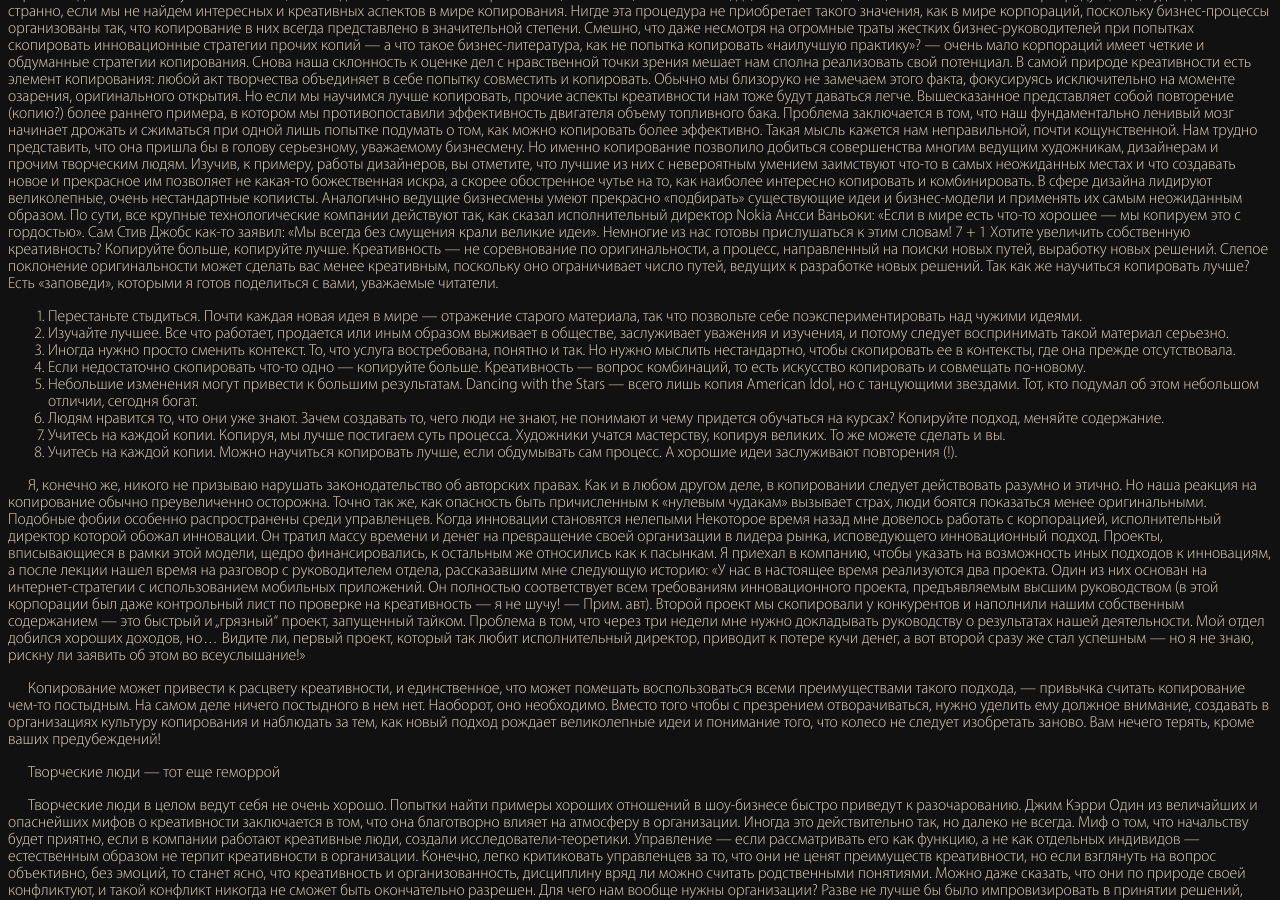
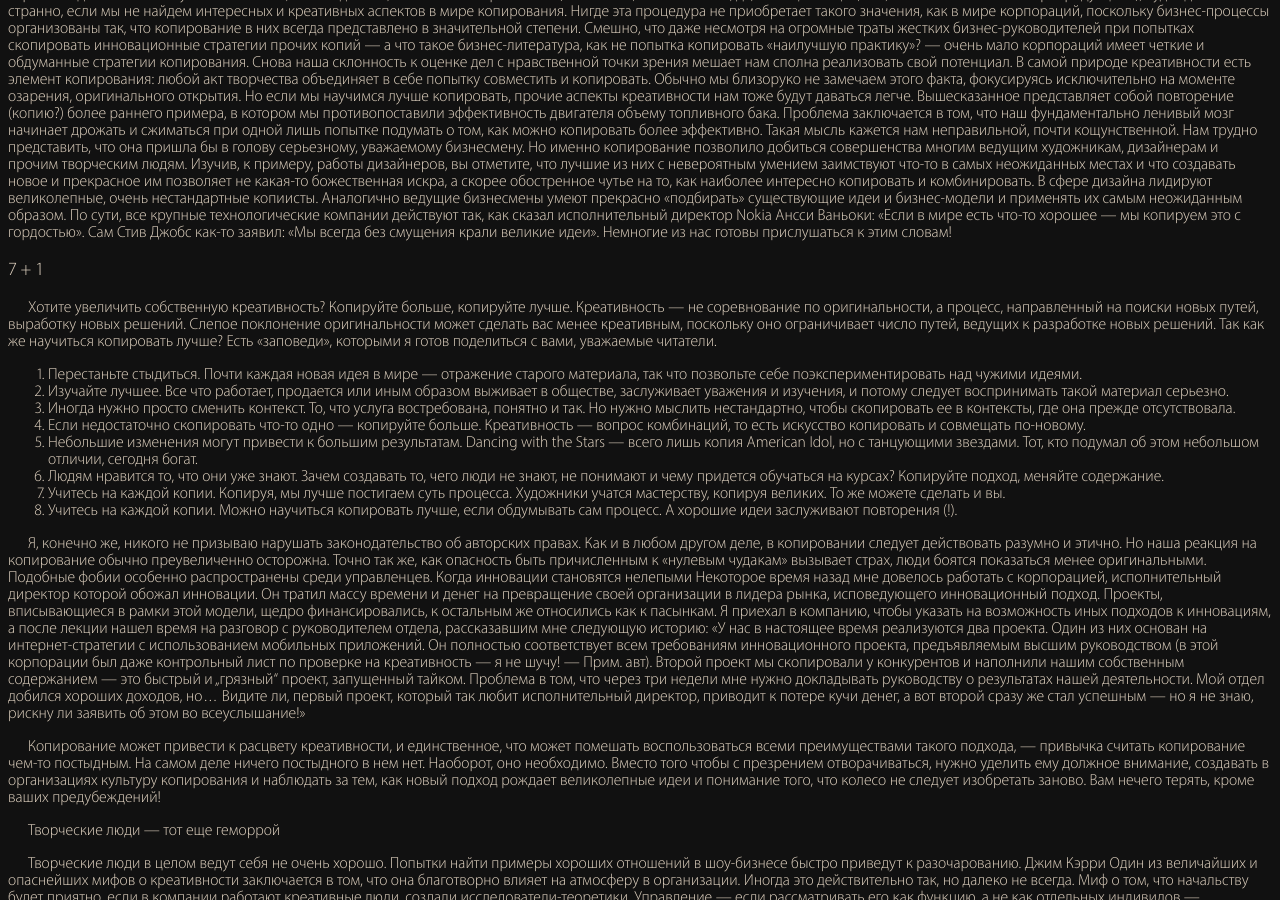
Before and after one commit to pwrmind/md.lib.ru, a Jekyll site: the page built from _books/fanky_idei.md, in a window 1280 px wide and 900 px high, scrolled down 21458 px. Built offline with Jekyll 4.4.1, drawn with Linux system fonts in a browser that asks for light colours.

Commit message:
some change

```diff
--- a/_books/fanky_idei.md
+++ b/_books/fanky_idei.md
@@ -706,7 +706,9 @@ Google великолепна именно потому, что умеет с у
 Нигде эта процедура не приобретает такого значения, как в мире корпораций, поскольку бизнес-процессы организованы так, что копирование в них всегда представлено в значительной степени. Смешно, что даже несмотря на огромные траты жестких бизнес-руководителей при попытках скопировать инновационные стратегии прочих копий — а что такое бизнес-литература, как не попытка копировать «наилучшую практику»? — очень мало корпораций имеет четкие и обдуманные стратегии копирования. Снова наша склонность к оценке дел с нравственной точки зрения мешает нам сполна реализовать свой потенциал.
 В самой природе креативности есть элемент копирования: любой акт творчества объединяет в себе попытку совместить и копировать. Обычно мы близоруко не замечаем этого факта, фокусируясь исключительно на моменте озарения, оригинального открытия. Но если мы научимся лучше копировать, прочие аспекты креативности нам тоже будут даваться легче. Вышесказанное представляет собой повторение (копию?) более раннего примера, в котором мы противопоставили эффективность двигателя объему топливного бака. Проблема заключается в том, что наш фундаментально ленивый мозг начинает дрожать и сжиматься при одной лишь попытке подумать о том, как можно копировать более эффективно. Такая мысль кажется нам неправильной, почти кощунственной. Нам трудно представить, что она пришла бы в голову серьезному, уважаемому бизнесмену. Но именно копирование позволило добиться совершенства многим ведущим художникам, дизайнерам и прочим творческим людям.
 Изучив, к примеру, работы дизайнеров, вы отметите, что лучшие из них с невероятным умением заимствуют что-то в самых неожиданных местах и что создавать новое и прекрасное им позволяет не какая-то божественная искра, а скорее обостренное чутье на то, как наиболее интересно копировать и комбинировать. В сфере дизайна лидируют великолепные, очень нестандартные копиисты. Аналогично ведущие бизнесмены умеют прекрасно «подбирать» существующие идеи и бизнес-модели и применять их самым неожиданным образом. По сути, все крупные технологические компании действуют так, как сказал исполнительный директор Nokia Ансси Ваньоки: «Если в мире есть что-то хорошее — мы копируем это с гордостью». Сам Стив Джобс как-то заявил: «Мы всегда без смущения крали великие идеи». Немногие из нас готовы прислушаться к этим словам!
-7 + 1
+
+### 7 + 1
+
 Хотите увеличить собственную креативность?
 Копируйте больше, копируйте лучше. Креативность — не соревнование по оригинальности, а процесс, направленный на поиски новых путей, выработку новых решений. Слепое поклонение оригинальности может сделать вас менее креативным, поскольку оно ограничивает число путей, ведущих к разработке новых решений.
 Так как же научиться копировать лучше? Есть «заповеди», которыми я готов поделиться с вами, уважаемые читатели.
@@ -714,11 +716,7 @@ Google великолепна именно потому, что умеет с у
 2. Изучайте лучшее. Все что работает, продается или иным образом выживает в обществе, заслуживает уважения и изучения, и потому следует воспринимать такой материал серьезно.
 3. Иногда нужно просто сменить контекст. То, что услуга востребована, понятно и так. Но нужно мыслить нестандартно, чтобы скопировать ее в контексты, где она прежде отсутствовала.
 4. Если недостаточно скопировать что-то одно — копируйте больше. Креативность — вопрос комбинаций, то есть искусство копировать и совмещать по-новому.
-5. Небольшие изменения могут привести к большим результатам.
-Dancing with the Stars
-— всего лишь копия
-American Idol,
-но с танцующими звездами. Тот, кто подумал об этом небольшом отличии, сегодня богат.
+5. Небольшие изменения могут привести к большим результатам. Dancing with the Stars — всего лишь копия American Idol, но с танцующими звездами. Тот, кто подумал об этом небольшом отличии, сегодня богат.
 6. Людям нравится то, что они уже знают. Зачем создавать то, чего люди не знают, не понимают и чему придется обучаться на курсах? Копируйте подход, меняйте содержание.
 7. Учитесь на каждой копии. Копируя, мы лучше постигаем суть процесса. Художники учатся мастерству, копируя великих. То же можете сделать и вы.
 8. Учитесь на каждой копии. Можно научиться копировать лучше, если обдумывать сам процесс. А хорошие идеи заслуживают повторения (!).
```
